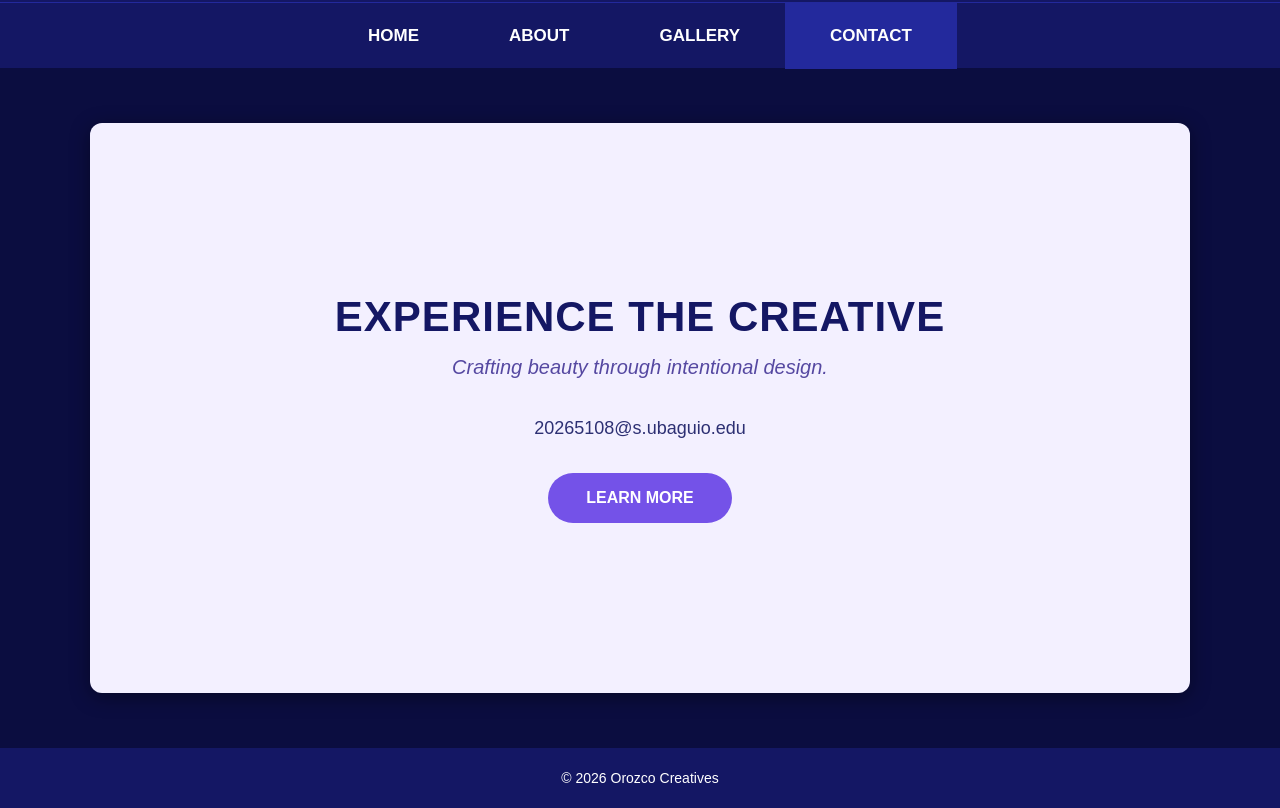
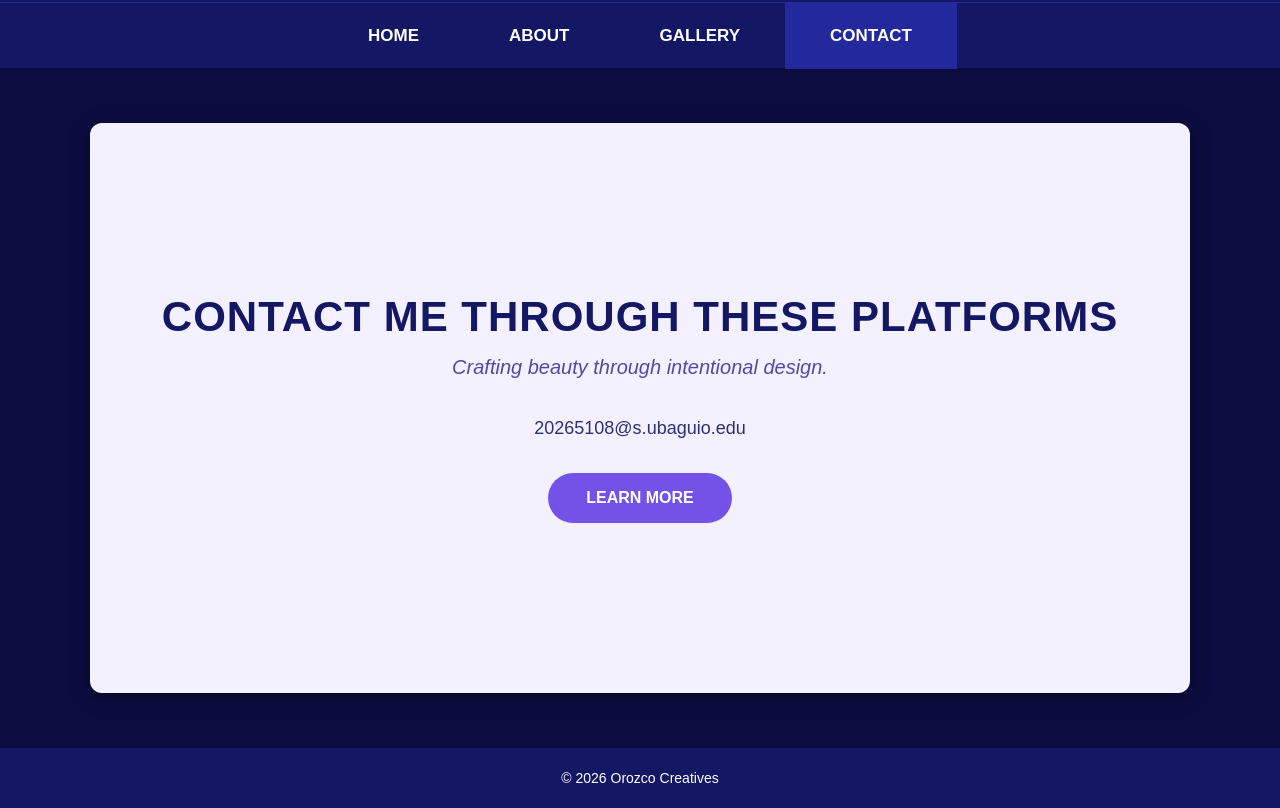
Before and after one commit to OrozcoJohnv/Mid_Term, a plain HTML site: page contact.html in a window 1280 px wide. Shown: the part 102-910 px from the top of the page. Drawn offline with Linux system fonts and the light colour scheme.

Commit message:
my sixth commit

```diff
--- a/contact.html
+++ b/contact.html
@@ -187,7 +187,7 @@
 
         <section class="hero">
 
-            <h1>EXPERIENCE THE CREATIVE</h1>
+            <h1>CONTACT ME THROUGH THESE PLATFORMS</h1>
 
             <h2>
                 Crafting beauty through intentional design.
```
Also changed, not shown: about.html (+1 -1 lines).
